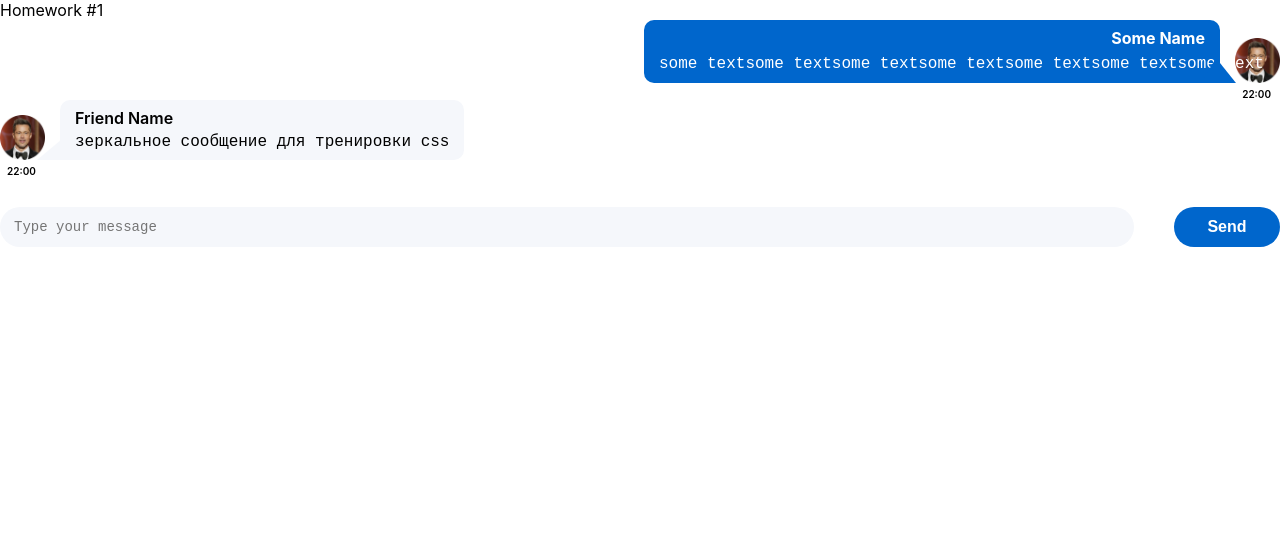
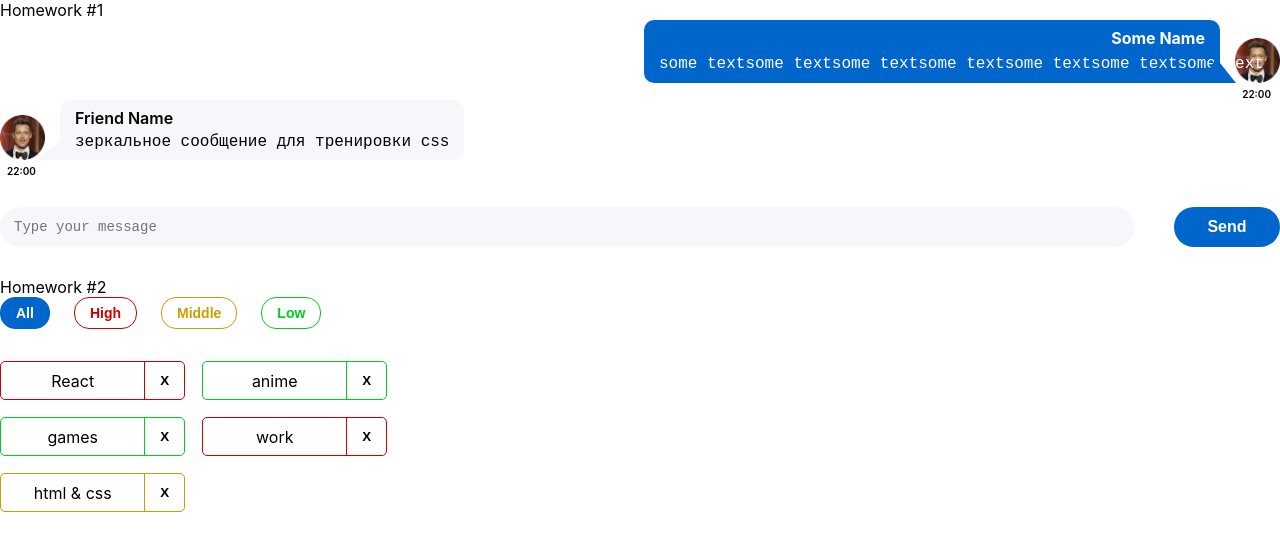
Before and after one commit to mozgova2407/hws2-master, a React (Create React App) app: page / in a window 1280 px wide. Shown: the top 550 px of the page. Built offline with nearby package versions, Linux system fonts and the light colour scheme.

Commit message:
Добавила компонент HW2 и исправила типы

```diff
--- a/src/s1-main/App.tsx
+++ b/src/s1-main/App.tsx
@@ -1,13 +1,13 @@
 import React from 'react'
 import s from './App.module.css'
 import HW1 from '../s2-homeworks/hw01/HW1'
+import HW2 from "../s2-homeworks/hw02/HW2";
 
 function App() {
     return (
         <div className={s.App}>
             <HW1/>
-            {/*раскомментировать по ходу выполнения*/}
-            {/*<HW2/>*/}
+            <HW2/>
             {/*<HW3/>*/}
             {/*<HW4/>*/}
 
--- a/src/s2-homeworks/hw02/HW2.tsx
+++ b/src/s2-homeworks/hw02/HW2.tsx
@@ -3,8 +3,8 @@
 import s2 from '../../s1-main/App.module.css'
 
 /*
-* 1 - описать типы AffairPriorityType, AffairType
-* 2 - указать нужный тип для defaultAffairs
+* 1 - описать типы AffairPriorityType, AffairType - done
+* 2 - указать нужный тип для defaultAffairs - done
 * 3 - дописать типы и логику функции filterAffairs и проверить её тестами
 * 4 - выполнить пункт 3 для функции deleteAffair
 * 5 - указать нужный тип в useState с affairs
@@ -17,16 +17,16 @@
 * */
 
 // types
-export type AffairPriorityType = any // need to fix any
+export type AffairPriorityType = string // заменила any на string
 export type AffairType = {
-    _id: any // need to fix any
-    name: any // need to fix any
+    _id: number // заменила any на number
+    name: string // заменила any на string
     priority: AffairPriorityType
 }
 export type FilterType = 'all' | AffairPriorityType
 
 // constants
-const defaultAffairs: any = [ // need to fix any
+const defaultAffairs: AffairType[] = [ // заменила any на AffairType[]
     {_id: 1, name: 'React', priority: 'high'}, // студенты могут изменить содержимое name и количество элементов в массиве, ...priority не менять!
     {_id: 2, name: 'anime', priority: 'low'},
     {_id: 3, name: 'games', priority: 'low'},
@@ -35,23 +35,26 @@
 ]
 
 // pure helper functions
-export const filterAffairs = (affairs: any, filter: any): any => { // need to fix any
+export const filterAffairs = (affairs: AffairType[], filter: FilterType): AffairType[] => { // need to fix any
 
+    if (filter === 'all') {
+        return affairs
+    } else {
+        return affairs.filter(a => a.priority === filter)
+    }
+}
+export const deleteAffair = (affairs:  AffairType[], _id: number): any => {
 
-    return affairs // need to fix
-}
-export const deleteAffair = (affairs: any, _id: any): any => { // need to fix any
-
-    return affairs // need to fix
+    return affairs.filter(a => a._id !== _id)
 }
 
 function HW2() {
-    const [affairs, setAffairs] = useState<any>(defaultAffairs) // need to fix any
+    const [affairs, setAffairs] = useState<AffairType[]>(defaultAffairs) // need to fix any
     const [filter, setFilter] = useState<FilterType>('all')
 
     const filteredAffairs = filterAffairs(affairs, filter)
-    const deleteAffairCallback = (_id: any) => { // need to fix any
-        // need to fix
+    const deleteAffairCallback = (_id: number) => {
+        setAffairs(deleteAffair(affairs, _id))
     }
 
     return (
--- a/src/s2-homeworks/hw02/affairs/Affairs.tsx
+++ b/src/s2-homeworks/hw02/affairs/Affairs.tsx
@@ -4,24 +4,26 @@
 import s from './Affairs.module.css'
 
 type AffairsPropsType = {
-    data: any // need to fix any
-    setFilter: any
-    deleteAffairCallback: any
+    data: AffairType[]
+    setFilter: (filter: FilterType) => void
+    deleteAffairCallback: (_id: number) => void
     filter: FilterType
 }
 
 function Affairs(props: AffairsPropsType) {
     const setAll = () => {
         // need to fix
+        props.setFilter("all")
     }
     const setHigh = () => {
         // need to fix
+        props.setFilter('high')
     }
     const setMiddle = () => {
-        // need to fix
+        props.setFilter('middle')
     }
     const setLow = () => {
-        // need to fix
+        props.setFilter('low')
     }
 
     const cnAll = s.button + ' ' + s.all + (props.filter === 'all' ? ' ' + s.active : '')
--- a/src/s2-homeworks/hw02/affairs/affair/Affair.tsx
+++ b/src/s2-homeworks/hw02/affairs/affair/Affair.tsx
@@ -4,19 +4,18 @@
 import s2 from '../Affairs.module.css'
 
 type AffairPropsType = {
-    // key не нужно типизировать
     affair: AffairType
-    deleteAffairCallback: any // need to fix any
+    deleteAffairCallback: (_id: number) => void
 }
 
 function Affair(props: AffairPropsType) {
     const deleteCallback = () => {
-        // need to fix
+        props.deleteAffairCallback(props.affair._id)
     }
 
-    const nameClass = s.name + ' ' + s2[props.affair.priority]
-    const buttonClass = s.closeButton + ' ' + s2[props.affair.priority]
-    const affairClass = s.affair + ' ' + s2[props.affair.priority]
+    const nameClass = `${s.name} ${s2[props.affair.priority]}`
+    const buttonClass = `${s.closeButton} ${s2[props.affair.priority]}`
+    const affairClass = `${s.affair} ${s2[props.affair.priority]}`
 
     return (
         <div
@@ -24,9 +23,7 @@
             className={affairClass}
         >
             <div id={'hw2-name-' + props.affair._id} className={nameClass}>
-                {/*создаёт студент*/}
-
-                {/**/}
+                {props.affair.name}
             </div>
             <div id={'hw2-priority-' + props.affair._id} hidden>
                 {props.affair.priority}
@@ -35,12 +32,9 @@
             <button
                 id={'hw2-button-delete-' + props.affair._id}
                 className={buttonClass}
-                // need to fix
-
+                onClick={deleteCallback}
             >
-                {/*текст кнопки могут изменить студенты*/}
                 X
-                {/**/}
             </button>
         </div>
     )
```
